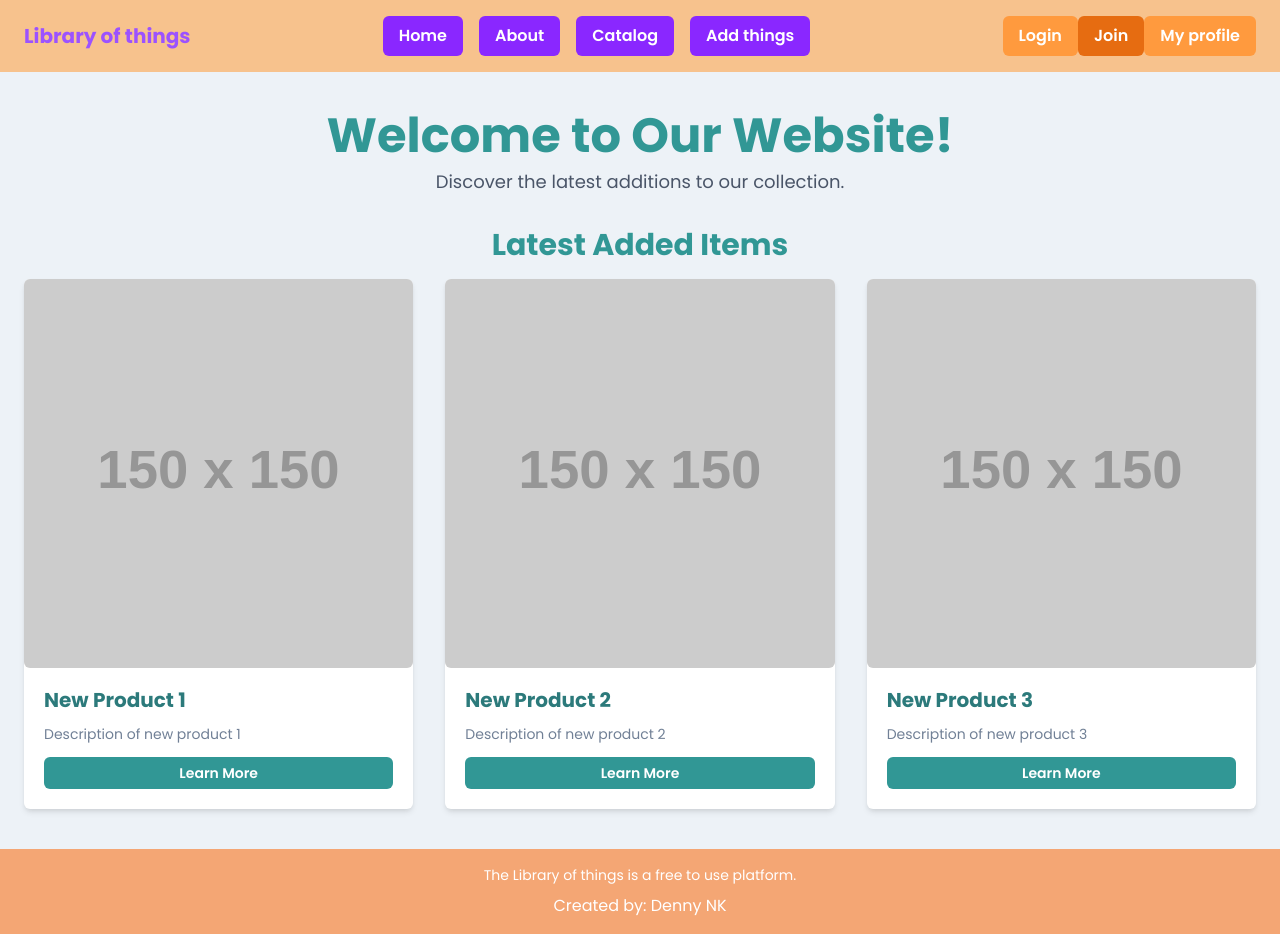
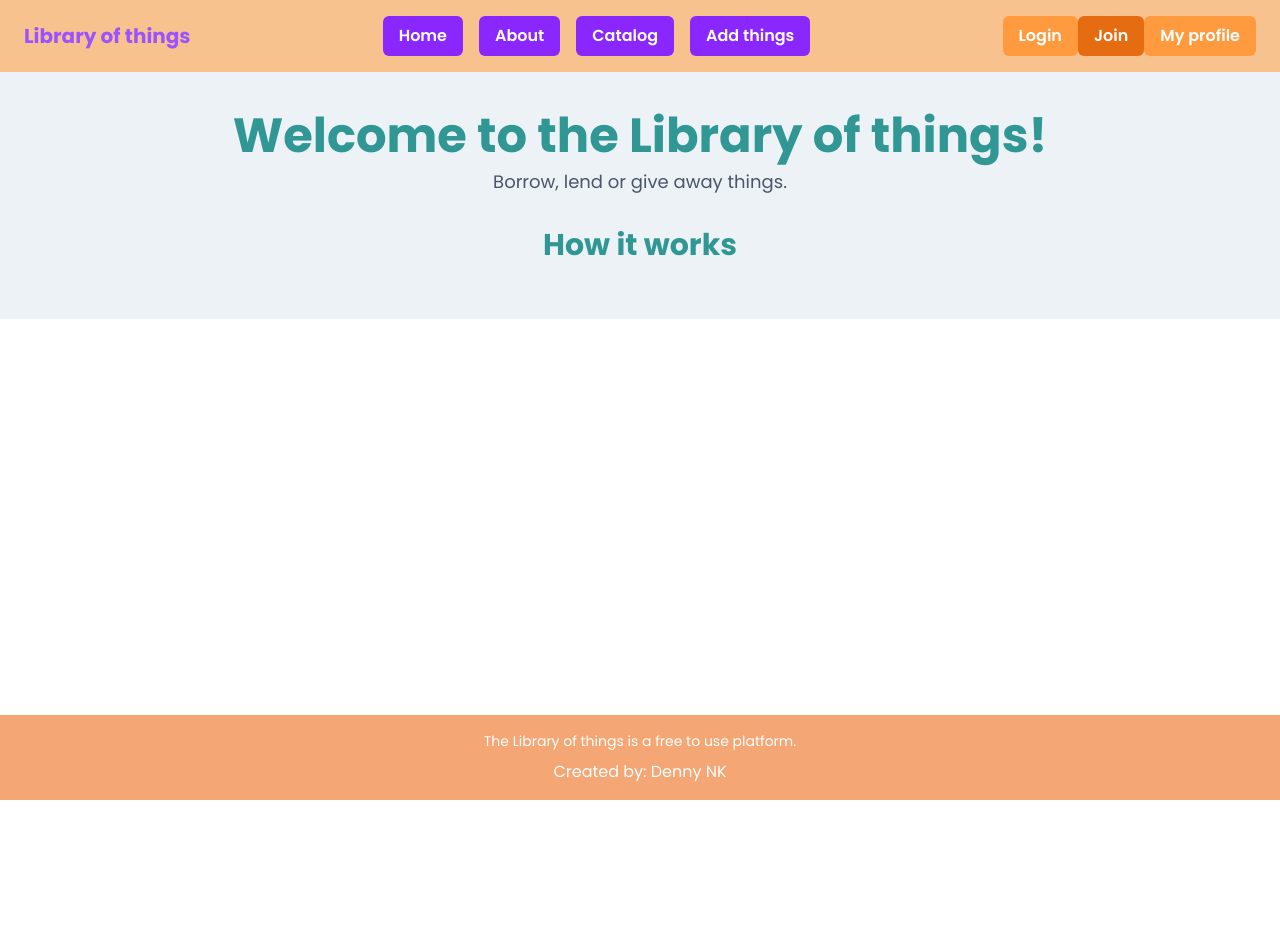
Before and after one commit to DennyNK/LibOfThings, a React (Vite) app in the folder client/: page / in a window 1280 px wide. After the commit the page ends 800 px from the top, so only its background shows below. Built offline with nearby package versions, Linux system fonts and the light colour scheme.

Commit message:
remove latest items from home page
update description

```diff
--- a/client/src/components/home/Home.jsx
+++ b/client/src/components/home/Home.jsx
@@ -1,46 +1,24 @@
-import { Box, Heading, Text, SimpleGrid, Card, CardBody, Image, Stack, Button } from "@chakra-ui/react";
+import { Box, Heading, Text} from "@chakra-ui/react";
 
 export default function Home() {
-    const latestItems = [
-        { id: 1, title: "New Product 1", description: "Description of new product 1", imageUrl: "https://via.placeholder.com/150" },
-        { id: 2, title: "New Product 2", description: "Description of new product 2", imageUrl: "https://via.placeholder.com/150" },
-        { id: 3, title: "New Product 3", description: "Description of new product 3", imageUrl: "https://via.placeholder.com/150" },
-      ];
 
       return (
         <Box px={6} py={10} bg="gray.100">
           {/* Welcome Message */}
           <Box mb={8} textAlign="center">
             <Heading as="h1" size="2xl" color="teal.500">
-              Welcome to Our Website!
+              Welcome to the Library of things!
             </Heading>
             <Text fontSize="lg" color="gray.600" mt={2}>
-              Discover the latest additions to our collection.
+              Borrow, lend or give away things.
             </Text>
           </Box>
 
           {/* Latest Items Section */}
           <Box>
             <Heading as="h2" size="lg" mb={4} textAlign="center" color="teal.500">
-              Latest Added Items
+              How it works
             </Heading>
-
-            <SimpleGrid columns={{ base: 1, md: 3 }} spacing={8}>
-              {latestItems.map((item) => (
-                <Card key={item.id} boxShadow="md" borderRadius="md">
-                  <Image src={item.imageUrl} alt={item.title} borderRadius="md" />
-                  <CardBody>
-                    <Stack spacing={3}>
-                      <Heading size="md" color="teal.600">{item.title}</Heading>
-                      <Text fontSize="sm" color="gray.500">{item.description}</Text>
-                      <Button colorScheme="teal" size="sm">
-                        Learn More
-                      </Button>
-                    </Stack>
-                  </CardBody>
-                </Card>
-              ))}
-            </SimpleGrid>
           </Box>
         </Box>
       );
```
